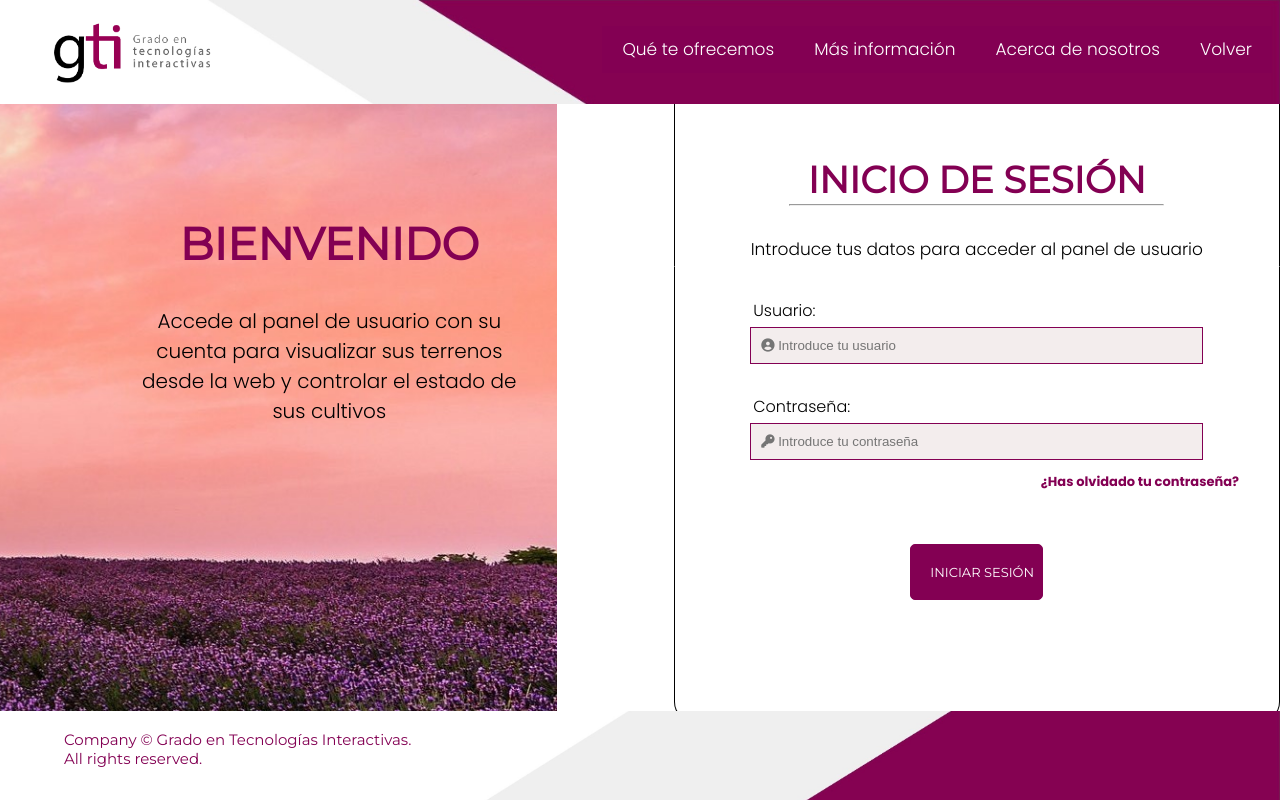
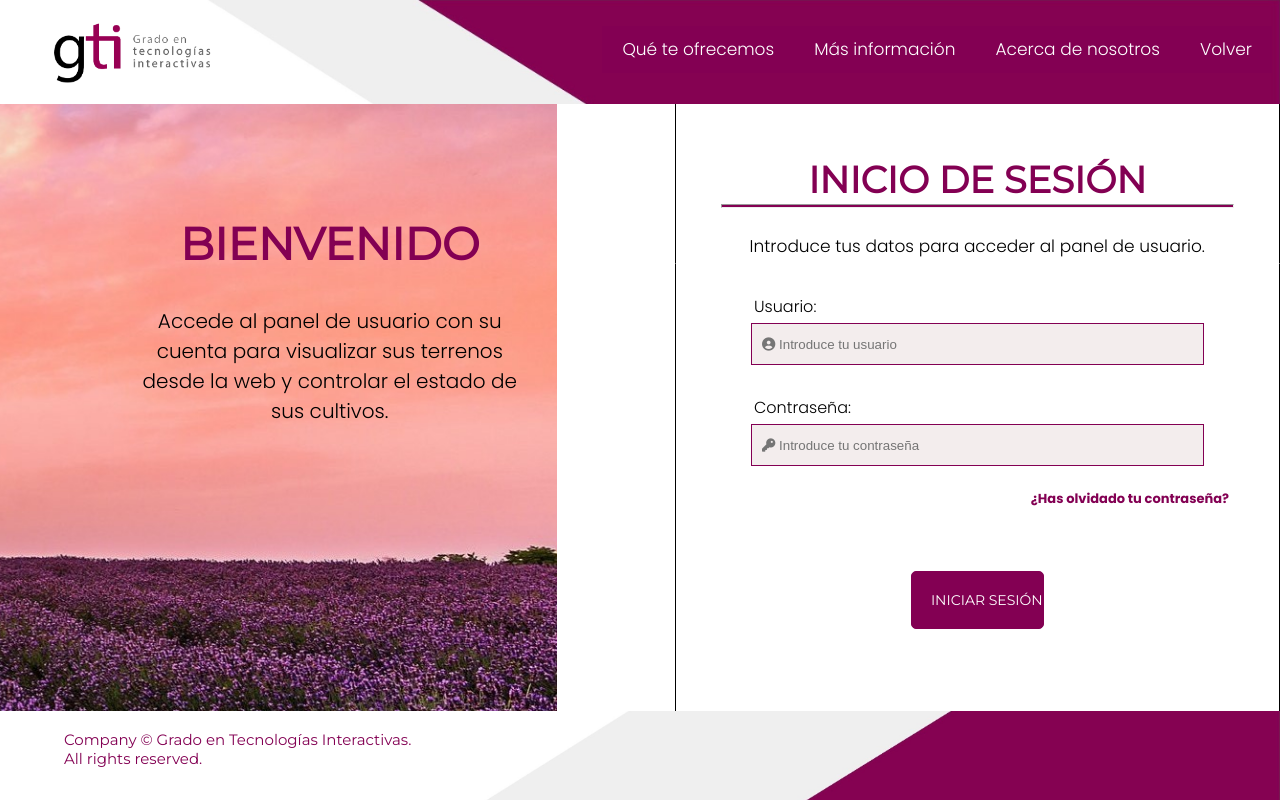
Before and after one commit to AdriTuR/Web-Sensores_Proyecto, a PHP site: page /login.php in a window 1280 px wide. Run offline with PHP 8.4, Linux system fonts and the light colour scheme; data that the repository does not hold is empty; some libraries are stand-ins or nearby versions.

Commit message:
Realizados cambios en la Landing Page, Login y Panel de usuario

```diff
--- a/css/common.css
+++ b/css/common.css
@@ -184,6 +184,12 @@
     margin-top: -25px;
     margin-bottom: 2px;
 }
+.line {
+    margin: auto;
+    width: 85%;
+    height: 4px;
+    background-color: #830053;
+}
 
 .popup-formulario #box-contacto #header-box #intro-text{
     font-size: 14px;
@@ -253,25 +259,27 @@
 /*--------------------------------------------------*/
 /*----------------- Botón ENVIAR -------------------*/
 
-.popup-formulario #box-contacto #content-form-box #enviar{
-    font-family: 'Poppins', sans-serif;
-    font-size: 13px;
+.submit{
+    font-family: 'Montserrat', sans-serif;
+    font-size: 14px;
     color: white;
     width: 50%;
-    padding: 10px;
+    padding: 15px 10px 15px;
     margin: 10px 0px 10px;
     display: inline-block;
     background-color: #830053;
     border: solid 1px #830053;
     border-radius: 5px;
+
 }
-.popup-formulario #box-contacto #content-form-box #enviar:hover{
+
+.submit:hover{
     background: #660041;
     transform: scale(1.05);
     transition: 150ms;
 }
 
-.popup-formulario #box-contacto #content-form-box #enviar:active {
+.submit:active {
     background: #660041;
     transform: scale(1.06);
 }
@@ -321,10 +329,10 @@
 
 /*-------------------------RESPONSIVE-----------------*/
 @media (min-width: 48em) {
-.encabezado{
+    .encabezado{
         background-size: cover;
         background-attachment: inherit;
-    background-image: url(../images/header2.jpeg);
+        background-image: url(../images/header2.jpeg);
     }
     .encabezado li {
         float: left;
@@ -352,13 +360,13 @@
         color: white;
         padding: 10px 20px;
         background-color: #830053;
-;
+    ;
     }
     .encabezado li a:hover {
         background-color: white;
         color: #830053;;
     }
-#footertext {
+    #footertext {
         font-size: 15px;
         color: #830053;
         padding-top: 1.5%;
--- a/css/login-style.css
+++ b/css/login-style.css
@@ -36,6 +36,8 @@ h1 {
     margin-bottom: 2px;
 }
 
+
+
 .introtext{
     font-size: 14px;
     margin-top: 25px;
@@ -51,8 +53,7 @@ h1 {
     font-family: 'Poppins', sans-serif;
     font-size: 16px;
     text-align: left;
-    margin-left: 6vh;
-    margin-bottom: 0.5vh;
+    margin: 1vh 6.5vh 0.5vh;
 }
 
 #textobienvenido{
@@ -64,7 +65,7 @@ h1 {
 /* MAIN BOX */
 
 #login-form #box {
-    margin-top: 8vh;
+    margin-top: 15vh;
     margin-left: 15px;
     margin-right: 15px;
     margin-bottom: 19vh;
@@ -109,6 +110,7 @@ h1 {
     font-weight: bold;
     font-size: 13px;
     margin-right: 40px;
+    padding:10px;
 }
 /*-----------------------------------------------------------------------------------*/
 /*-----------------------------------------------------------------------------------*/
@@ -117,34 +119,15 @@ h1 {
 /*----------------- FIELDS -----------------*/
 input[type=text], input[type=password]{
     width: 75%;
-    padding: 6px 5px;
+    height: 42px;
+    padding: 6px 16px;
     display: inline-block;
     border: 1px solid #ccc;
     box-sizing: border-box;
     background-color: rgb(229, 217, 217, 47%);
     border: solid 1px #830053;
 }
-/*------------------------------------------*/
 
-/*-------------- SUBMIT BUTTON -------------*/
-#login-form #box #box2 input[type=submit] {
-    width: 50%;
-    padding: 15px;
-    margin-top: 10px;
-    margin-bottom: 15px;
-    display: inline-block;
-    background-color: #830053;
-    color: white;
-    font-family: 'Montserrat', sans-serif;
-    font-size: 13px;
-    border: solid 1px #830053;
-    border-radius: 5px;
-}
-
-#login-form #box #box2 input[type=submit]:hover {
-    background-color: #520335;
-    transition: 0.3s;
-}
 
 #loginError{
     font-family: 'Poppins', sans-serif;
@@ -216,12 +199,11 @@ input[type=text], input[type=password]{
 .correo_formulario_olvidar{
     font-family: 'Poppins', sans-serif;
     float: left;
-    margin-left: 18px;
+    margin: 1vh 3.5vh 0.5vh;
 }
 /*El texto de abajo del titulo"*/
 .container_text_olvidar p {
     font-family: 'Poppins', sans-serif;
-
 }
 
 /*El titulo de "¿Has olvidado tu contraseña?"*/
@@ -277,7 +259,7 @@ input[type=text], input[type=password]{
     }
 
     #main{
-       display: flex;
+        display: flex;
     }
 
     #textobienvenido{
@@ -309,8 +291,8 @@ input[type=text], input[type=password]{
     }
 
     #login-form #box1 h1{
-      margin-top: 12%;
-      font-size: 37px;
+        margin-top: 12%;
+        font-size: 37px;
     }
 
     .line{
@@ -347,7 +329,7 @@ input[type=text], input[type=password]{
         border: solid 1px #830053;
     }
 
- }
+}
 
 /*-----------------------------------------------------------------------------------*/
 /*-----------------------------------------------------------------------------------*/
--- a/login.php
+++ b/login.php
@@ -22,7 +22,7 @@ function customHead(){?>
         <div id="textobienvenido">
 
             <h1>BIENVENIDO</h1>
-                <p>Accede al panel de usuario con su cuenta para visualizar sus terrenos desde la web y controlar el estado de sus cultivos</p>
+            <p>Accede al panel de usuario con su cuenta para visualizar sus terrenos desde la web y controlar el estado de sus cultivos.</p>
 
         </div>
 
@@ -31,7 +31,7 @@ function customHead(){?>
                 <h1>INICIO DE SESIÓN</h1>
                 <hr class="line">
 
-                    <p class="introtext">Introduce tus datos para acceder al panel de usuario</p>
+                <p class="introtext">Introduce tus datos para acceder al panel de usuario.</p>
                 <p id="loginError"></p>
             </div>
 
@@ -39,14 +39,12 @@ function customHead(){?>
                 <form id="loginForm">
                     <p class="textologin">Usuario:</p>
                     <input type="text" name="username" placeholder="&#xf2bd; Introduce tu usuario" style="font-family:Arial, FontAwesome" required>
-                        <br>
                     <p class="textologin">Contraseña:</p>
                     <input type="password" name="passwd" placeholder="&#xf084; Introduce tu contraseña" style="font-family:Arial, FontAwesome" required>
-                        <br>
                     <a href="#" id="olvidar" onclick="abrirFormulario()">
                         <p id="olvidado">¿Has olvidado tu contraseña?</p>
                     </a>
-                        <input type="submit" id="loginBtn" value="INICIAR SESIÓN" required>
+                    <input type="submit" id="loginBtn" class="submit" value="INICIAR SESIÓN" required>
                     <br>
                 </form>
             </div>
@@ -71,7 +69,7 @@ function customHead(){?>
                     <label for="correo" class="colocar_correo"></label>
                     <input type="text" name="mail" id="correo" placeholder="Escribe tu correo" required maxlength="120" class="colocar_correo_olvidar">
 
-                        <button type="submit" id="enviar"><a>ENVIAR</a></button>
+                    <button type="submit" class="submit" id="enviar_recuperar-contarseña"><a>ENVIAR</a></button>
                 </form>
                 <script src="./js/sendRecoveryMail.js"></script>
             </div>
```
Also changed, not shown: css/panelMenu-style.css (+12 -8 lines), css/style.css (+4 -4 lines), css/userp-style.css (+9 -9 lines), index.php (+4 -4 lines), user_panel.php (+5 -7 lines). Lines whose indentation alone changed are shown as unchanged.
